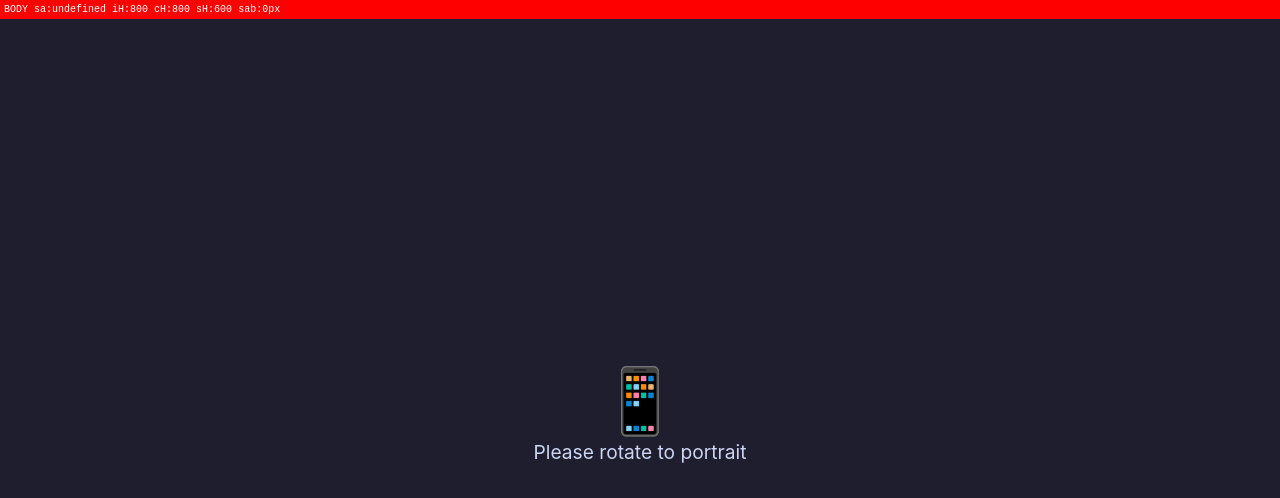
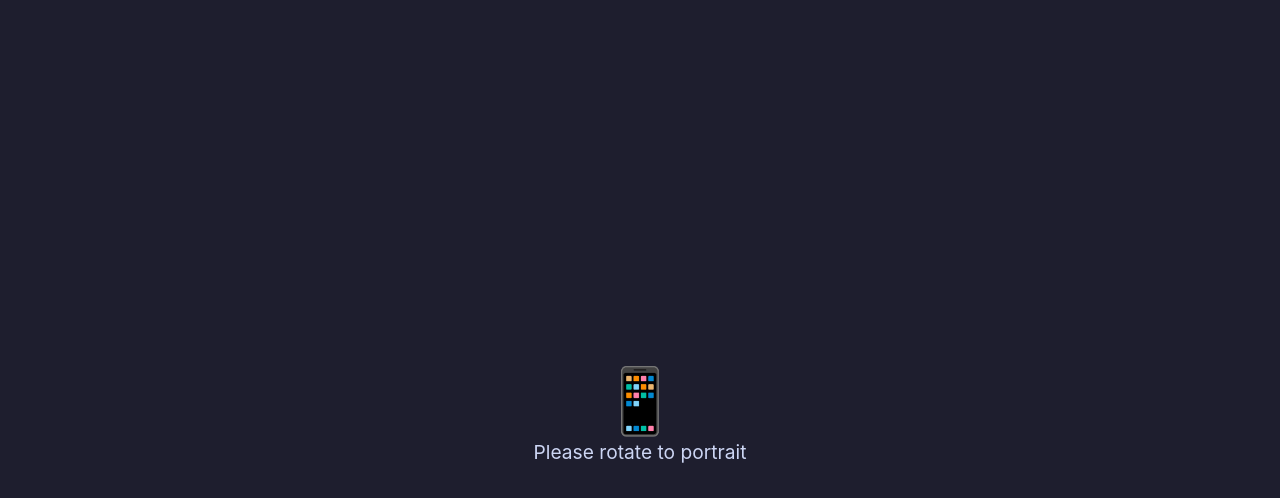
Before and after one commit to nt1998/body-tracker, a React (Vite) app: page / in a window 1280 px wide. Shown: the top 498 px of the page. Built offline with nearby package versions, Linux system fonts and the light colour scheme.

Commit message:
remove viewport diagnostic overlay

```diff
--- a/src/App.css
+++ b/src/App.css
@@ -3,11 +3,6 @@
    ============================================ */
 
 * { box-sizing: border-box; margin: 0; padding: 0; }
-
-:root {
-  --sab: env(safe-area-inset-bottom, 0px);
-  --sat: env(safe-area-inset-top, 0px);
-}
 
 .app {
   height: 100%;
--- a/src/App.jsx
+++ b/src/App.jsx
@@ -531,10 +531,6 @@ function App() {
   // =====================================================
   return (
     <div className="app">
-      <div style={{position:'fixed',top:0,left:0,right:0,zIndex:9999,background:'red',color:'#fff',padding:4,fontSize:10,pointerEvents:'none',fontFamily:'monospace'}}>
-        BODY sa:{String(window.navigator.standalone)} iH:{window.innerHeight} cH:{document.documentElement.clientHeight} sH:{window.screen.height}
-        {' '}sab:{getComputedStyle(document.documentElement).getPropertyValue('--sab') || 'n/a'}
-      </div>
       <main className="content" key={tab}>
 
         {/* ==================== TODAY TAB ==================== */}
```
